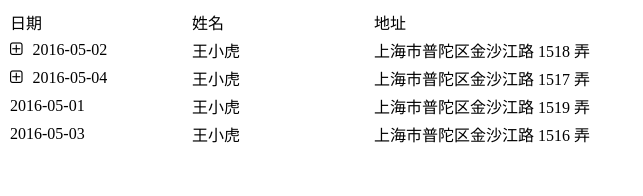
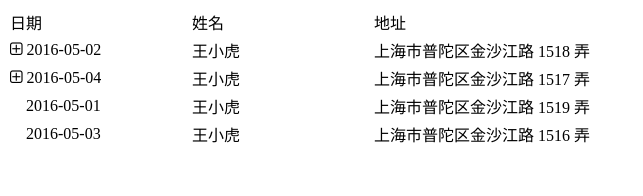
Before and after one commit to daihere1993/VGridx, a Vue app: page / in a window 1280 px wide. Shown: the top 196 px of the page, without its empty margins (0-643 px from the left). Built offline with nearby package versions, Linux system fonts and the light colour scheme.

Commit message:
实现了gridx-tree的基本功能

```diff
--- a/src/gridx-cell.js
+++ b/src/gridx-cell.js
@@ -12,11 +12,23 @@ export default {
 
   render (h) {
     return (
-      <td>
+      <td class={ this.getCellClass() }>
         {
           this.column && this.column.renderCell.call(this._renderProxy, h, { column: this.column, row: this.row })
         }
       </td>
     )
+  },
+
+  methods: {
+    getCellClass () {
+      if (this.column.canExpand) {
+        if (this.row.parent) {
+          return 'gridx-tree-expand-cell'
+        } else if (!this.row.children.length){
+          return 'gridx-tree-nochildren-cell'
+        }
+      }
+    }
   }
 }
--- a/src/gridx-column.js
+++ b/src/gridx-column.js
@@ -4,8 +4,8 @@ export default {
   data () {
     return {
       columns: [],
-      row: {},
-      column: {}
+      column: {},
+      rowExpanded: false
     }
   },
 
@@ -20,6 +20,12 @@ export default {
     canExpand: {
       canExpand: Boolean,
       default: false
+    }
+  },
+
+  watch: {
+    'row.expanded' (val) {
+      this.rowExpanded = val;
     }
   },
 
@@ -45,7 +51,7 @@ export default {
               class="cell-expand-icon"
               on-click={ row.expand }
               v-show={ row.children && row.children.length && column.canExpand }>
-              <i class="fa fa-plus-square-o"></i>
+              <i class={['fa', row.expanded ? 'fa-minus-square-o' : 'fa-plus-square-o']}></i>
             </div>
             { row.value[columnName] }
           </div>)
--- a/src/gridx-row.js
+++ b/src/gridx-row.js
@@ -3,6 +3,12 @@ import CollapseTransition from './collapse-transition'
 
 export default {
   name: 'VGridxRow',
+
+  data () {
+    return {
+      expanded: false
+    }
+  },
 
   props: {
     value: {
@@ -16,8 +22,8 @@ export default {
 
   created () {
     this.row = {
-      show: this.show,
-      children: this.value.children,
+      expanded: this.expanded,
+      children: this.value.children || [],
       value: this.value,
       parent: this.parent,
       expand: this.expand
@@ -31,18 +37,19 @@ export default {
 
   methods: {
     expand () {
-      this.show = true;
-      console.log("expand");
+      if (this.expanded) {
+        this.expanded = false;
+        this.row.expanded = false;
+      } else {
+        this.expanded = true;
+        this.row.expanded = true;
+      }
     }
   },
 
   computed: {
     columns () {
       return this.store.states.columns;
-    },
-
-    show () {
-      return this.value.children ? false : true;
     }
   },
 
@@ -75,7 +82,7 @@ export default {
           </tbody>
         </table>
         <collapse-transition>
-          <div v-show={ this.show }>
+          <div v-show={ this.expanded } class="gridx-subnode">
             {
               this._l(this.row.children, child =>
                 <v-gridx-row store={ this.store } value={ child } parent={ this.row }></v-gridx-row>
--- a/src/gridx-store.js
+++ b/src/gridx-store.js
@@ -2,7 +2,8 @@ function Store (grid, options) {
   this.states = {
     data: null,
     columns: [],
-    rows: []
+    rows: [],
+    isTree: false
   };
 
   for (let name in options) {
--- a/src/gridx.vue
+++ b/src/gridx.vue
@@ -67,6 +67,14 @@
 
   .cell-expand-icon {
     display: inline;
-    margin-right: 10px;
+    margin-right: 4px;
+  }
+
+  .gridx-subnode .gridx-tree-expand-cell {
+    padding-left: 26px;
+  }
+
+  .gridx-row .gridx-tree-nochildren-cell {
+    padding-left: 16px;
   }
 </style>
```
